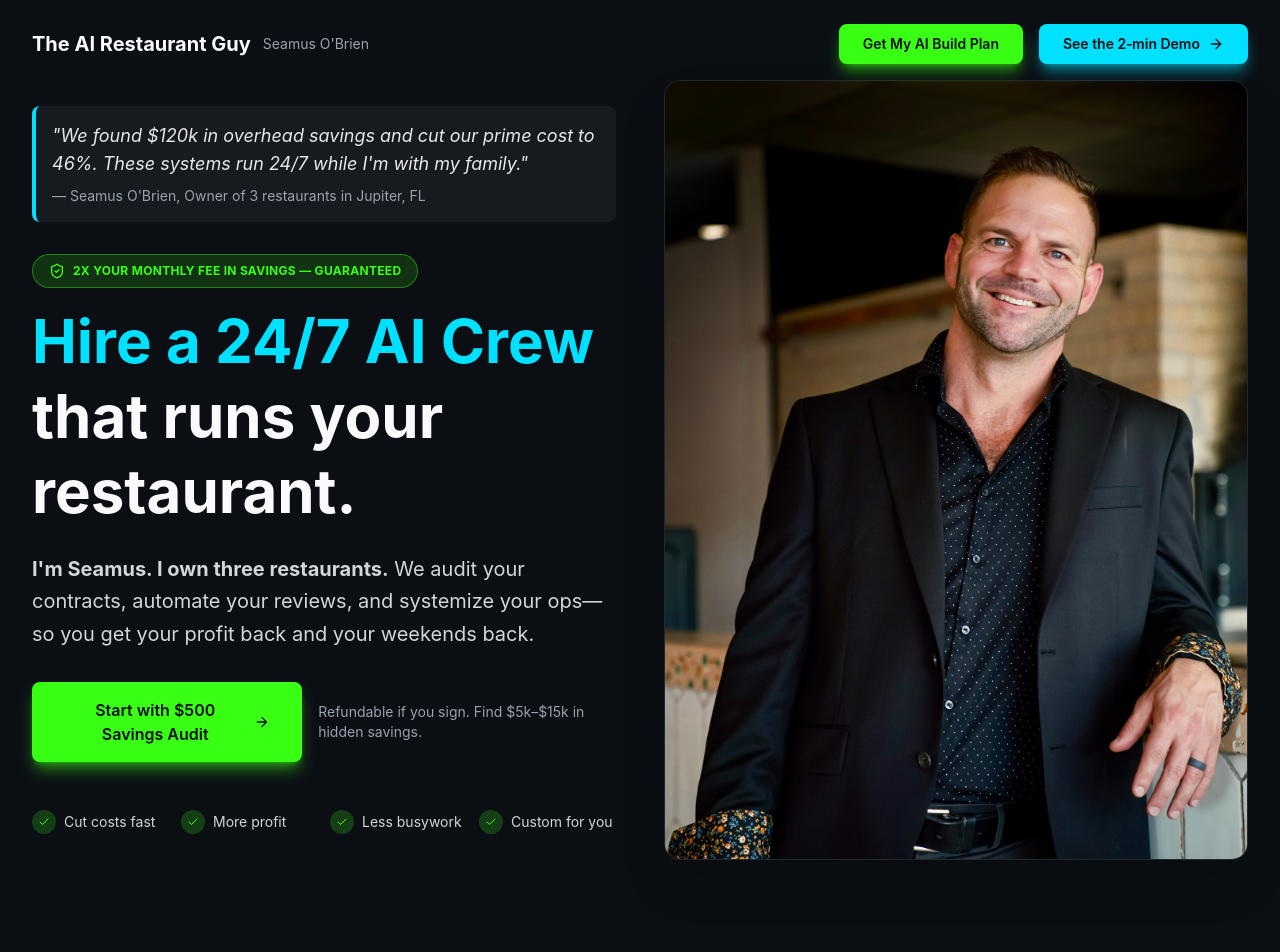
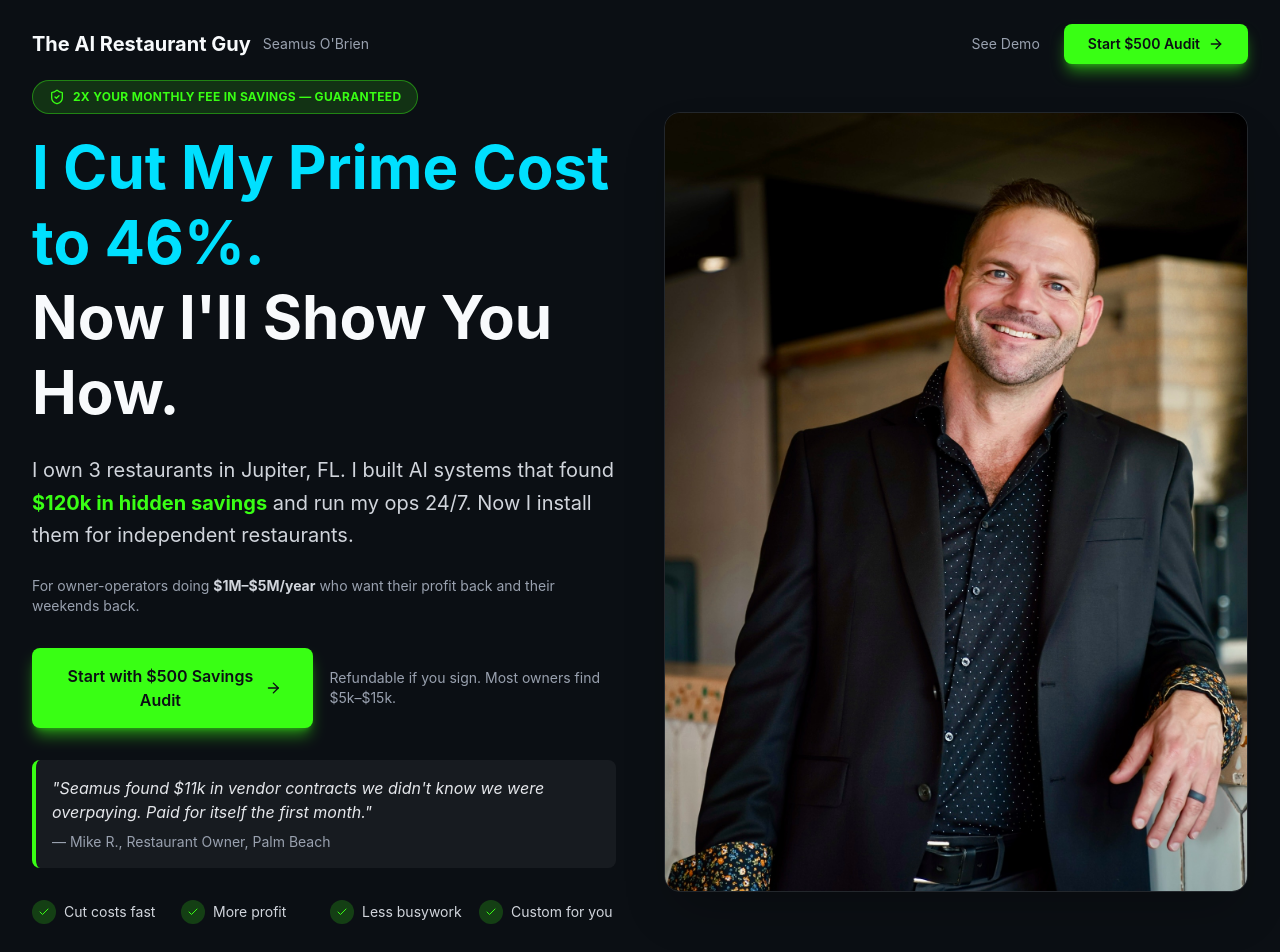
Before and after one commit to TheDrunkZebra/ai-restaurant-guy, a React (Vite) app: page / in a window 1280 px wide. Shown: the top 952 px of the page. Built offline with nearby package versions, Linux system fonts and the light colour scheme.

Commit message:
CRO fixes: sharper headline, external testimonial, one CTA, qualifier line

```diff
--- a/src/sections/HeroSection.jsx
+++ b/src/sections/HeroSection.jsx
@@ -15,28 +15,24 @@ const HeroSection = ({ onOpenModal }) => {
                             <GuaranteeBadge variant="hero" />
                         </div>
 
-                        {/* Main Headline - Shows first on mobile */}
+                        {/* Main Headline - Sharper, results-focused */}
                         <h1 className="text-3xl md:text-5xl lg:text-6xl font-bold text-[#F8FAFC] mb-4 md:mb-6 font-display leading-tight order-1">
-                            <span className="text-[#00E0FF]">Hire a 24/7 AI Crew</span> that runs your restaurant.
+                            <span className="text-[#00E0FF]">I Cut My Prime Cost to 46%.</span>
+                            <br />Now I'll Show You How.
                         </h1>
 
-                        {/* Subhead */}
-                        <p className="text-base md:text-lg lg:text-xl text-gray-300 mb-6 md:mb-8 leading-relaxed order-2">
-                            <strong>I'm Seamus. I own three restaurants.</strong> We audit your contracts, automate your reviews, and systemize your ops—so you get your profit back and your weekends back.
+                        {/* Subhead - Founder story, not testimonial format */}
+                        <p className="text-base md:text-lg lg:text-xl text-gray-300 mb-4 md:mb-6 leading-relaxed order-2">
+                            I own 3 restaurants in Jupiter, FL. I built AI systems that found <strong className="text-[#39FF14]">$120k in hidden savings</strong> and run my ops 24/7. Now I install them for independent restaurants.
                         </p>
 
-                        {/* Quote Section - Smaller on mobile, shows after subhead */}
-                        <div className="mb-6 md:mb-8 order-3 lg:order-first bg-white/5 rounded-lg p-4 border-l-4 border-[#00E0FF]">
-                            <p className="text-sm md:text-base lg:text-lg mb-2 italic text-gray-200">
-                                "We found $120k in overhead savings and cut our prime cost to 46%. These systems run 24/7 while I'm with my family."
-                            </p>
-                            <p className="text-xs md:text-sm text-gray-400">
-                                — Seamus O'Brien, Owner of 3 restaurants in Jupiter, FL
-                            </p>
-                        </div>
+                        {/* Qualifier - Who this is for */}
+                        <p className="text-sm text-gray-400 mb-6 md:mb-8 order-3">
+                            For owner-operators doing <strong className="text-gray-300">$1M–$5M/year</strong> who want their profit back and their weekends back.
+                        </p>
 
-                        {/* CTA Button - Leads with Savings Audit */}
-                        <div className="flex flex-col sm:flex-row gap-4 mb-8 md:mb-12 order-4">
+                        {/* CTA Button - ONE primary action */}
+                        <div className="flex flex-col sm:flex-row gap-4 mb-6 md:mb-8 order-4">
                             <button
                                 onClick={onOpenModal}
                                 className="inline-flex items-center justify-center px-8 py-4 text-base font-semibold text-[#0B0F14] bg-[#39FF14] rounded-lg hover:bg-[#2FE010] transition-all shadow-lg shadow-[#39FF14]/50 cursor-pointer"
@@ -45,12 +41,22 @@ const HeroSection = ({ onOpenModal }) => {
                                 <ArrowRight className="ml-2 w-5 h-5" />
                             </button>
                             <span className="text-sm text-gray-400 self-center">
-                                Refundable if you sign. Find $5k–$15k in hidden savings.
+                                Refundable if you sign. Most owners find $5k–$15k.
                             </span>
                         </div>
 
+                        {/* Social Proof - External testimonial */}
+                        <div className="bg-white/5 rounded-lg p-4 border-l-4 border-[#39FF14] mb-6 md:mb-8 order-5">
+                            <p className="text-sm md:text-base text-gray-200 italic">
+                                "Seamus found $11k in vendor contracts we didn't know we were overpaying. Paid for itself the first month."
+                            </p>
+                            <p className="text-xs md:text-sm text-gray-400 mt-2">
+                                — Mike R., Restaurant Owner, Palm Beach
+                            </p>
+                        </div>
+
                         {/* Trust Indicators - Short, benefit-focused */}
-                        <div className="grid grid-cols-2 sm:grid-cols-4 gap-3 text-sm order-5">
+                        <div className="grid grid-cols-2 sm:grid-cols-4 gap-3 text-sm order-6">
                             <div className="flex items-center gap-2">
                                 <div className="w-6 h-6 rounded-full bg-[#39FF14]/20 flex items-center justify-center flex-shrink-0">
                                     <Check className="w-3 h-3 text-[#39FF14]" />
--- a/src/sections/Navbar.jsx
+++ b/src/sections/Navbar.jsx
@@ -23,21 +23,21 @@ const Navbar = ({ onOpenModal }) => {
                         <span className="text-sm text-gray-400 hidden sm:inline">Seamus O'Brien</span>
                     </div>
 
-                    {/* Desktop Nav */}
-                    <div className="hidden md:flex items-center gap-4">
+                    {/* Desktop Nav - ONE primary CTA */}
+                    <div className="hidden md:flex items-center gap-6">
+                        <a
+                            href="#demo"
+                            className="text-sm text-gray-400 hover:text-[#00E0FF] transition-colors"
+                        >
+                            See Demo
+                        </a>
                         <button
                             onClick={onOpenModal}
                             className="inline-flex items-center px-6 py-2.5 text-sm font-semibold text-[#0B0F14] bg-[#39FF14] rounded-lg hover:bg-[#2FE010] transition-all shadow-lg shadow-[#39FF14]/50 cursor-pointer"
                         >
-                            Get My AI Build Plan
+                            Start $500 Audit
+                            <ArrowRight className="ml-2 w-4 h-4" />
                         </button>
-                        <a
-                            href="#demo"
-                            className="inline-flex items-center px-6 py-2.5 text-sm font-semibold text-[#0B0F14] bg-[#00E0FF] rounded-lg hover:bg-[#00C4E0] transition-all shadow-lg shadow-[#00E0FF]/50"
-                        >
-                            See the 2‑min Demo
-                            <ArrowRight className="ml-2 w-4 h-4" />
-                        </a>
                     </div>
 
                     {/* Mobile Toggle */}
@@ -46,14 +46,14 @@ const Navbar = ({ onOpenModal }) => {
                     </button>
                 </div>
 
-                {/* Mobile Menu */}
+                {/* Mobile Menu - ONE primary CTA */}
                 {isOpen && (
                     <div className="md:hidden absolute top-full left-0 w-full bg-[#0B0F14] border-b border-white/10 p-6 flex flex-col gap-4">
-                        <button onClick={() => { onOpenModal(); setIsOpen(false); }} className="text-lg font-semibold text-[#F8FAFC] text-left">
-                            Get My AI Build Plan
+                        <button onClick={() => { onOpenModal(); setIsOpen(false); }} className="text-lg font-semibold text-[#39FF14] text-left">
+                            Start $500 Audit →
                         </button>
-                        <a href="#demo" className="text-lg font-semibold text-[#00E0FF]" onClick={() => setIsOpen(false)}>
-                            See the 2‑min Demo
+                        <a href="#demo" className="text-sm text-gray-400" onClick={() => setIsOpen(false)}>
+                            See Demo
                         </a>
                     </div>
                 )}
```
Also changed, not shown: 1 other file (tests, documents, lock files or other folders).
